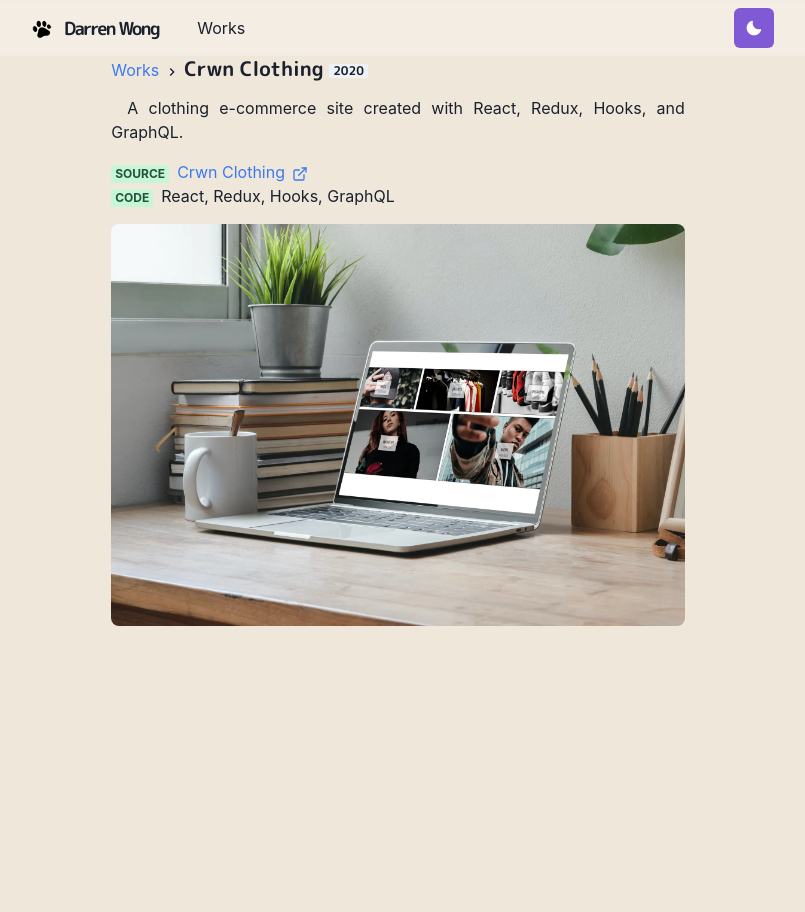
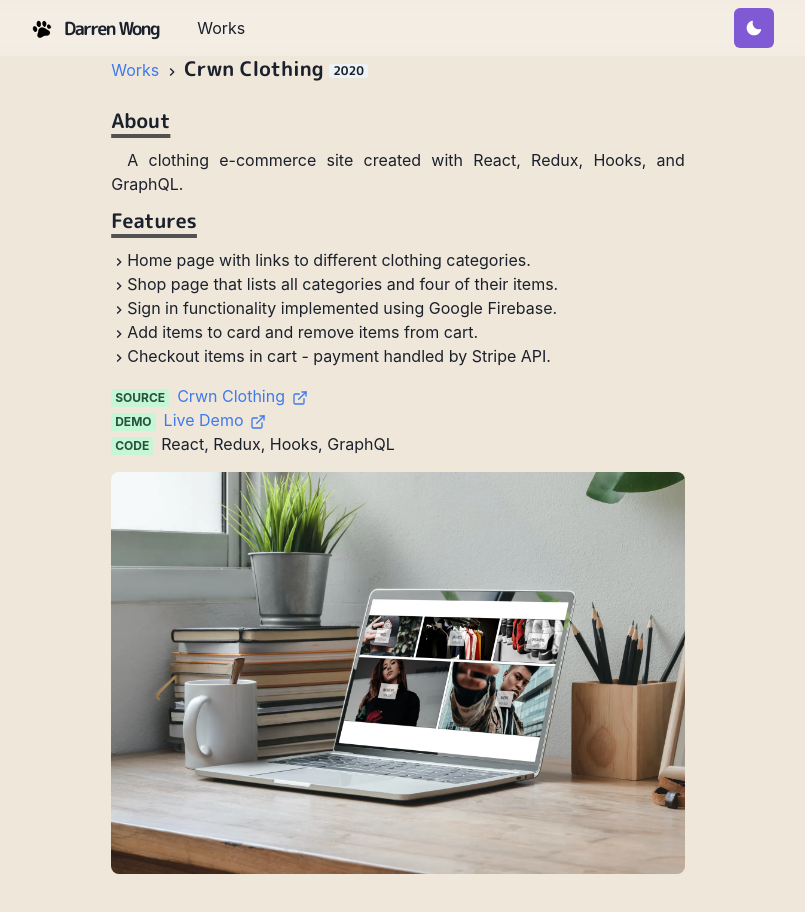
Before and after one commit to WongDarren/portfolio, a Next.js app: page /works/crwn in a window 1280 px wide. Shown: the top 912 px of the page, without its empty margins (242-1047 px from the left). Before the commit the page ends 800 px from the top, so only its background shows below. Built offline with nearby package versions, Linux system fonts and the light colour scheme.

Commit message:
Update crwn clothing work page

```diff
--- a/pages/works/crwn.js
+++ b/pages/works/crwn.js
@@ -1,5 +1,12 @@
-import { Container, Badge, Link, List, ListItem } from '@chakra-ui/react'
-import { ExternalLinkIcon } from '@chakra-ui/icons'
+import {
+  Container,
+  Badge,
+  Link,
+  List,
+  ListItem,
+  Heading
+} from '@chakra-ui/react'
+import { ExternalLinkIcon, ChevronRightIcon } from '@chakra-ui/icons'
 import { Title, WorkImage, Meta } from '../../components/work'
 import P from '../../components/paragraph'
 import Layout from '../../components/layouts/article'
@@ -11,10 +18,38 @@ const Work = () => {
         <Title>
           Crwn Clothing <Badge>2020</Badge>
         </Title>
+        <Heading as="h3" variant="section-title">
+          About
+        </Heading>
         <P>
           A clothing e-commerce site created with React, Redux, Hooks, and
           GraphQL.
         </P>
+        <Heading as="h3" variant="section-title">
+          Features
+        </Heading>
+        <List m1={4} my={4}>
+          <ListItem>
+            <ChevronRightIcon />
+            Home page with links to different clothing categories.
+          </ListItem>
+          <ListItem>
+            <ChevronRightIcon />
+            Shop page that lists all categories and four of their items.
+          </ListItem>
+          <ListItem>
+            <ChevronRightIcon />
+            Sign in functionality implemented using Google Firebase.
+          </ListItem>
+          <ListItem>
+            <ChevronRightIcon />
+            Add items to card and remove items from cart.
+          </ListItem>
+          <ListItem>
+            <ChevronRightIcon />
+            Checkout items in cart - payment handled by Stripe API.
+          </ListItem>
+        </List>
         <List m1={4} my={4}>
           <ListItem>
             <Meta>Source</Meta>
@@ -23,10 +58,15 @@ const Work = () => {
             </Link>
           </ListItem>
           <ListItem>
+            <Meta>Demo</Meta>
+            <Link href="https://darren-crwn.herokuapp.com/">
+              Live Demo <ExternalLinkIcon mx="2px" />
+            </Link>
+          </ListItem>
+          <ListItem>
             <Meta>Code</Meta>
             <span>React, Redux, Hooks, GraphQL</span>
           </ListItem>
-
           <WorkImage src="/images/works/crwn_thumb.png" alt="Crwn Clothing" />
         </List>
       </Container>
```
Also changed, not shown: pages/works.js (+1 -11 lines).
